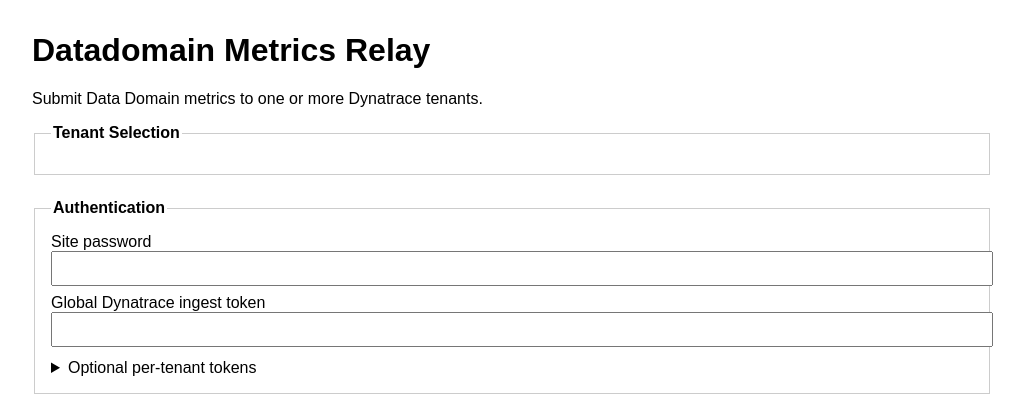
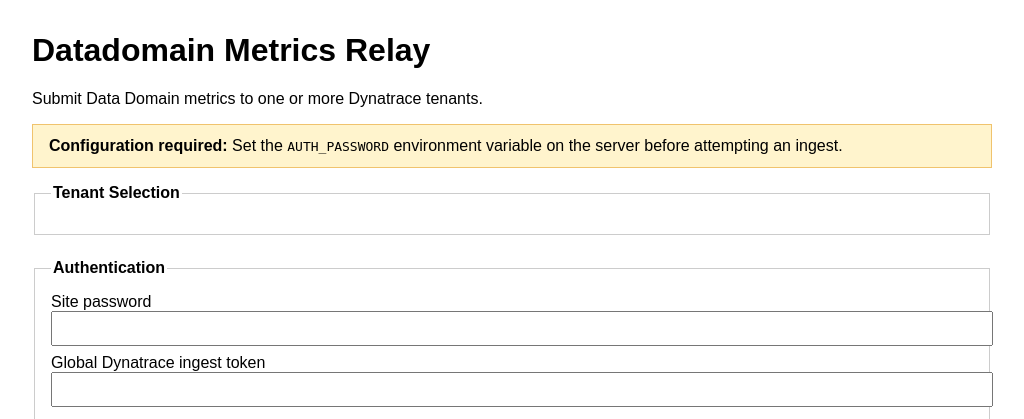
Before and after one commit to agnosticobservability/dt-relay, a Flask app: template apps/datadomain/templates/form.html in a window 1280 px wide. Shown: the top 419 px of the page, without its empty margins (0-1024 px from the left). Run offline with Flask 3, Linux system fonts and the light colour scheme; the template is opened without the code that fills it, so the values that code supplies are empty.

Commit message:
Handle missing AUTH_PASSWORD configuration

```diff
--- a/apps/datadomain/templates/form.html
+++ b/apps/datadomain/templates/form.html
@@ -12,6 +12,7 @@
     input[type="text"], input[type="number"], input[type="password"] { width: 100%; padding: 0.5rem; }
     .checkbox-group { display: flex; flex-direction: column; gap: 0.5rem; }
     .error { color: #b30000; margin-bottom: 1rem; font-weight: bold; }
+    .warning { background: #fff4cd; border: 1px solid #f0c36d; padding: 0.75rem 1rem; margin-bottom: 1rem; }
     button { padding: 0.75rem 1.5rem; font-size: 1rem; }
     .tokens details { margin-top: 0.75rem; }
   </style>
@@ -19,6 +20,12 @@
 <body>
   <h1>Datadomain Metrics Relay</h1>
   <p>Submit Data Domain metrics to one or more Dynatrace tenants.</p>
+  {% if not auth_configured %}
+    <div class="warning">
+      <strong>Configuration required:</strong>
+      Set the <code>AUTH_PASSWORD</code> environment variable on the server before attempting an ingest.
+    </div>
+  {% endif %}
   {% if error %}
     <div class="error">{{ error }}</div>
   {% endif %}
--- a/server/app.py
+++ b/server/app.py
@@ -4,8 +4,6 @@ import pathlib
 from typing import Dict, List
 
 from flask import Flask, render_template, url_for
-
-from . import util
 
 BASE_DIR = pathlib.Path(__file__).resolve().parent.parent
 APPS_DIR = BASE_DIR / "apps"
@@ -20,7 +18,7 @@ class SubApp:
 
 def create_app() -> Flask:
     app = Flask(__name__, template_folder=str(BASE_DIR / "apps"))
-    app.config["AUTH_PASSWORD"] = util.get_env("AUTH_PASSWORD", "")
+    app.config["AUTH_PASSWORD"] = os.getenv("AUTH_PASSWORD", "")
     app.config["DEFAULT_DIM_SYSTEM"] = os.getenv("DEFAULT_DIM_SYSTEM", "dd-system-01")
     app.config["DEFAULT_DIM_SITE"] = os.getenv("DEFAULT_DIM_SITE", "primary-dc")
     app.config["METRIC_PREFIX"] = os.getenv("METRIC_PREFIX", "custom.ddfs")
```
Also changed, not shown: apps/datadomain/routes.py (+6 -1 lines), README.md, 1 other file.
